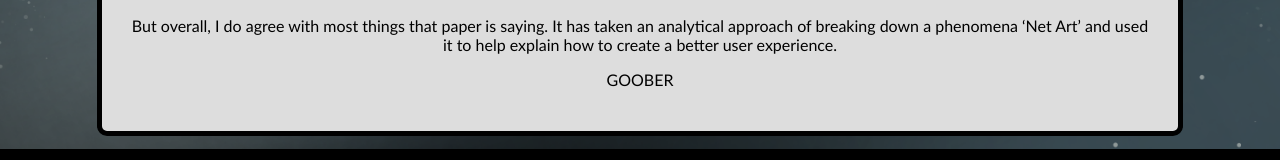
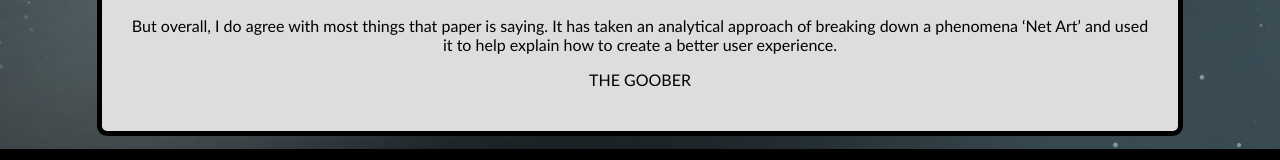
Before and after one commit to APCTophat/WSOA4175A_1847332, a React (Create React App) app: page /Blog/Close-Reading/Ji_Yong_Park in a window 1280 px wide. Shown: the part 889-1049 px from the top of the page. Built offline with nearby package versions, Linux system fonts and the light colour scheme.

Commit message:
First commit

```diff
--- a/package.json
+++ b/package.json
@@ -1,6 +1,6 @@
 {
   "name": "my_app",
-  "homepage": "https://APCTophat.github.io/WSOA4175A_1847332",
+  "homepage": "https://APCTophat.github.io/WSOA4175A_1847332_Website",
   "version": "0.1.0",
   "private": true,
   "dependencies": {
@@ -22,7 +22,7 @@
   "scripts": {
     "start": "react-scripts start",
     "predeploy": "npm run build",
-    "deploy":"gh-pages -d build",
+    "deploy": "gh-pages -d build",
     "build": "react-scripts build",
     "test": "react-scripts test",
     "eject": "react-scripts eject"
--- a/src/pages/Blog/Close Readings/Blog_CR_Ji_Yong_Park.js
+++ b/src/pages/Blog/Close Readings/Blog_CR_Ji_Yong_Park.js
@@ -24,7 +24,7 @@ export default class Blog_CR_Ji_Yong_Park extends Component {
   <p>Secondly, I disagree with the Anarchical structure that states that Net Art exists outside the ‘Capital’ nature of other art forms. A user may not be limited by the ‘material costs’ of paint or clay but they are limited to technological costs. A person cannot will a website into being without ‘capital’ to buy a machine that can create Net Art. Basically, I do not believe that Net Art exists outside of the need for ‘capital’ to make itself.</p>
 <p>But overall, I do agree with most things that paper is saying. It has taken an analytical approach of breaking down a phenomena ‘Net Art’ and used it to help explain how to create a better user experience.</p>
 
-          <p>GOOBER</p>
+       <p>THE GOOBER</p>
   </div>
   </div>
   </div>
```
